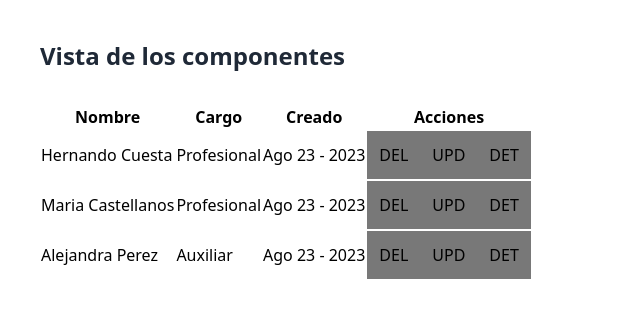
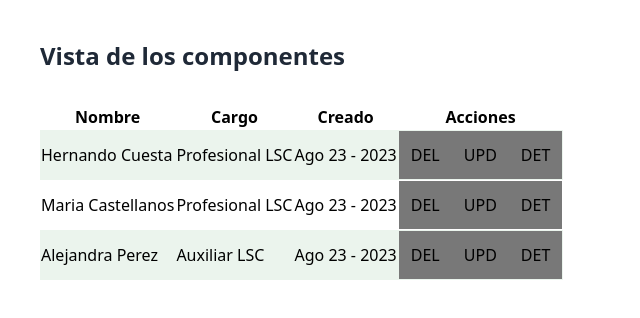
Before and after one commit to SignAIUdeA/SignAI, a Next.js app in the folder frontend/: page /components in a window 1280 px wide. Shown: the top 318 px of the page, without its empty margins (0-640 px from the left). Built offline with nearby package versions, Linux system fonts and the light colour scheme.

Commit message:
style: add classnames to elements

```diff
--- a/frontend/components/table/Table.tsx
+++ b/frontend/components/table/Table.tsx
@@ -8,20 +8,24 @@ function Table() {
     <table className={style.Table}>
       <thead className={style.TableHead}>
         <tr>
-          <th>Nombre</th>
-          <th>Cargo</th>
-          <th>Creado</th>
-          <th>Acciones</th>
+          <th className={style.CellHead}>Nombre</th>
+          <th className={style.CellHead}>Cargo</th>
+          <th className={style.CellHead}>Creado</th>
+          <th className={style.CellHead}>Acciones</th>
         </tr>
       </thead>
       <tbody className={style.TableBody}>
         {users.map(({ name, position, created_at }, index) => {
           return (
-            <tr>
-              <td>{name}</td>
-              <td>{position}</td>
-              <td>{created_at}</td>
-              <td>
+            <tr
+              key={index}
+              className={index % 2 === 0 ? "bg-[#EBF4ED]" : "bg-white"}>
+              <td className={`${style.TableRowFirstChild} ${style.Cell}`}>
+                {name}
+              </td>
+              <td className={style.Cell}>{position} LSC</td>
+              <td className={style.Cell}>{created_at}</td>
+              <td className={`${style.TableRowLastChild} ${style.Cell}`}>
                 <button>DEL</button>
                 <button>UPD</button>
                 <button>DET</button>
```
